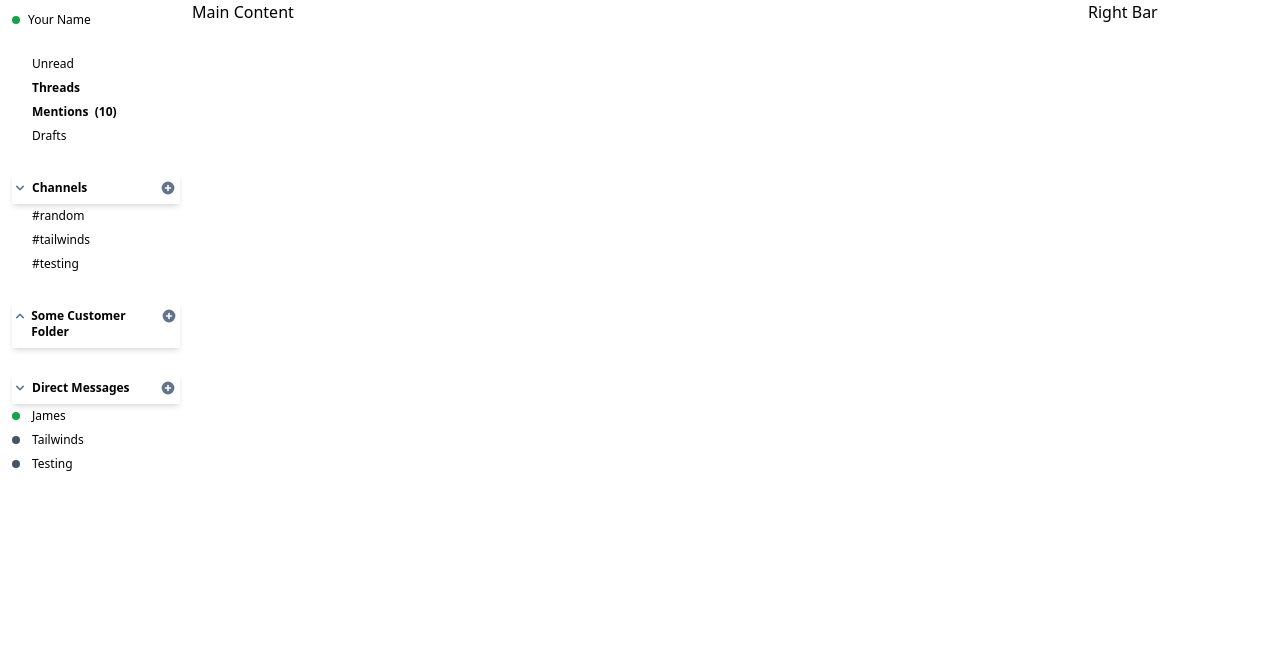
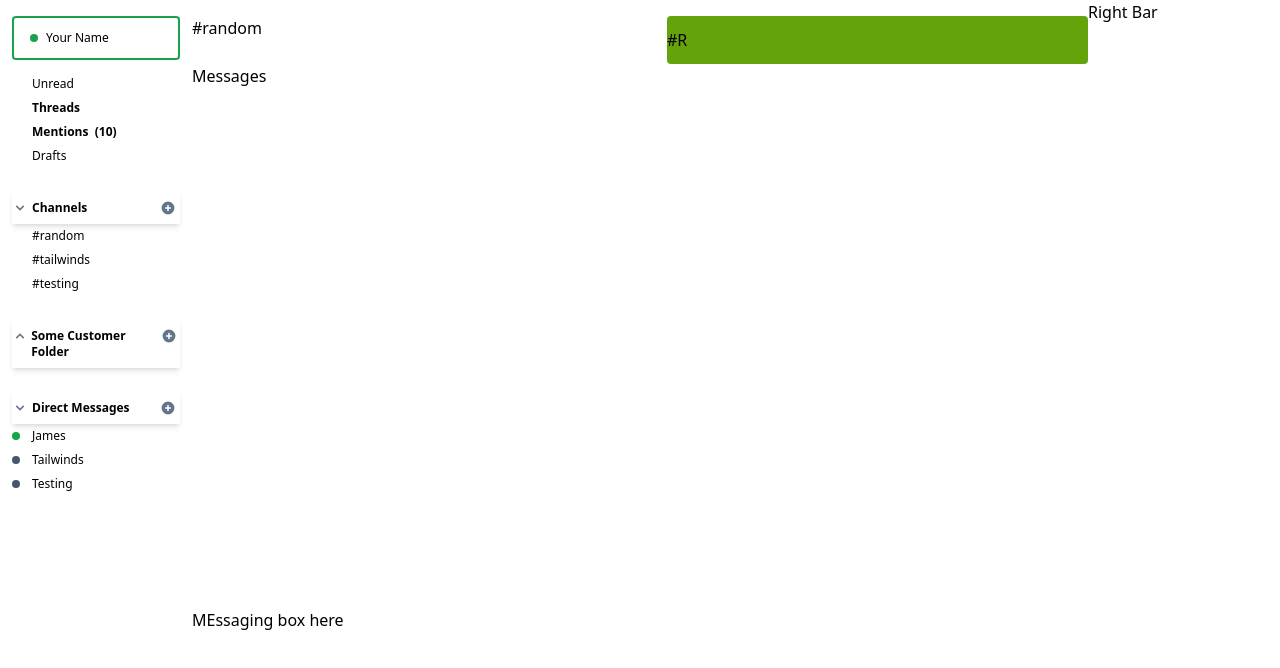
Before and after one commit to jamesclancy/chat-clone, a Next.js app: page / in a window 1280 px wide. Shown: the top 668 px of the page. Built offline with nearby package versions, Linux system fonts and the light colour scheme.

Commit message:
started on main content

```diff
--- /dev/null
+++ b/components/left-navigation/index.tsx
@@ -0,0 +1,53 @@
+import LeftMenuSection from "./left-menu-section";
+import LeftNavigationUserPanel from "./left-navigation-user-panel";
+import { ILeftMenuSectionProps } from "./models";
+
+const LeftNavigation = () => {
+  const panels: ILeftMenuSectionProps[] = [
+    {
+      items: [
+        { name: "Unread", active: false },
+        { name: "Threads", active: true },
+        { name: "Mentions", active: true, items: 10 },
+        { name: "Drafts", active: false },
+      ],
+      name: "",
+      expanded: true,
+    },
+    {
+      items: [
+        { name: "#random", active: false },
+        { name: "#tailwinds", active: false },
+        { name: "#testing", active: false },
+      ],
+      name: "Channels",
+      expanded: true,
+    },
+    {
+      items: [{ name: "#my-channel", active: false }],
+      name: "Some Customer Folder",
+      expanded: false,
+    },
+    {
+      items: [
+        { name: "James", active: false, icon: "GreenCircle" },
+        { name: "Tailwinds", active: false, icon: "GrayCircle" },
+        { name: "Testing", active: false, icon: "GrayCircle" },
+      ],
+      name: "Direct Messages",
+      expanded: true,
+    },
+  ];
+  return (
+    <div className="lg:w-48 flex">
+      <div className="lg:text-xs px-3 flex-grow">
+        <LeftNavigationUserPanel userName="James" status="Online" />
+        {panels.map((panel) => (
+          <LeftMenuSection {...panel} />
+        ))}
+      </div>
+    </div>
+  );
+};
+
+export default LeftNavigation;
--- /dev/null
+++ b/components/left-navigation/left-menu-item.tsx
@@ -0,0 +1,37 @@
+import { ILeftMenuLinkItemProps } from "./models";
+
+const LeftMenuItem = (props: ILeftMenuLinkItemProps) => {
+  const MenuItemIcon = () => {
+    switch (props.icon) {
+      case "GreenCircle":
+        return (
+          <span className="inline-block w-2 h-2 mr-2 bg-green-600 rounded-full"></span>
+        );
+      case "GrayCircle":
+        return (
+          <span className="inline-block w-2 h-2 mr-2 bg-slate-600 rounded-full"></span>
+        );
+    }
+    return <></>;
+  };
+
+  const classes = props.active
+    ? "flex flex-row transform transition duration-400 hover:bg-emerald-200 py-1 font-bold"
+    : "flex flex-row transform transition duration-400 hover:bg-emerald-200 py-1";
+
+  return (
+    <li>
+      <div className={classes}>
+        <div className="w-5">
+          <MenuItemIcon />
+        </div>
+        <div className="flex-grow">
+          {props.name} &nbsp;
+          {props.items && <span className="">({props.items})</span>}
+        </div>
+      </div>
+    </li>
+  );
+};
+
+export default LeftMenuItem;
--- /dev/null
+++ b/components/left-navigation/left-menu-section.tsx
@@ -0,0 +1,41 @@
+import {
+  ChevronDownIcon,
+  ChevronUpIcon,
+  PlusCircleIcon,
+} from "@heroicons/react/solid";
+import LeftMenuItem from "./left-menu-item";
+import { ILeftMenuSectionProps } from "./models";
+
+const LeftMenuSection = (props: ILeftMenuSectionProps) => {
+  return (
+    <div className="py-3">
+      {props.name && (
+        <div className="flex flex-row font-sm font-bold shadow-md py-2">
+          <div className="w-5">
+            {props.expanded ? (
+              <ChevronDownIcon className="h-4 w-4 text-slate-500" />
+            ) : (
+              <ChevronUpIcon className="h-4 w-4 text-slate-500" />
+            )}
+          </div>
+          <div className="flex-grow">
+            <h2>{props.name}</h2>
+          </div>
+          <div className="w-5">
+            <PlusCircleIcon className="h-4 w-4 text-slate-500" />
+          </div>
+        </div>
+      )}
+      <ul>
+        {props.expanded &&
+          props.items.map((item) => (
+            <div>
+              <LeftMenuItem {...item} />
+            </div>
+          ))}
+      </ul>
+    </div>
+  );
+};
+
+export default LeftMenuSection;
--- /dev/null
+++ b/components/left-navigation/left-navigation-user-panel.tsx
@@ -0,0 +1,22 @@
+import { ILeftNavigationUserPanelProps } from "./models";
+
+const LeftNavigationUserPanel = (props: ILeftNavigationUserPanelProps) => {
+  switch (props.status) {
+    case "Away":
+      return (
+        <div className="py-3 border-solid rounded border-slate-600 border-2 px-4 mt-4">
+          <span className="inline-block w-2 h-2 mr-2 bg-slate-600 rounded-full"></span>
+          Your Name
+        </div>
+      );
+    case "Online":
+      return (
+        <div className="py-3 border-solid rounded border-green-600 border-2 px-4 mt-4">
+          <span className="inline-block w-2 h-2 mr-2 bg-green-600 rounded-full"></span>
+          Your Name
+        </div>
+      );
+  }
+};
+
+export default LeftNavigationUserPanel;
--- /dev/null
+++ b/components/left-navigation/models.ts
@@ -0,0 +1,19 @@
+export interface ILeftMenuLinkItemProps {
+  clickAction?: () => void;
+  name: string;
+  active: boolean;
+  keyPrefix?: string;
+  items?: number;
+  icon?: "GreenCircle" | "GrayCircle";
+}
+
+export interface ILeftMenuSectionProps {
+  items: ILeftMenuLinkItemProps[];
+  name: string;
+  expanded: boolean;
+}
+
+export interface ILeftNavigationUserPanelProps {
+  userName: string;
+  status: "Away" | "Online";
+}
--- /dev/null
+++ b/components/main-content/index.tsx
@@ -0,0 +1,20 @@
+const MainContent = () => {
+  return (
+    <div className="flex flex-grow">
+      <div className="flex flex-col flex-grow  min-h-screen">
+        <div className="h-16 pt-4 flex flex-row">
+          <div className="flex-grow">
+            <h4>#random</h4>
+          </div>
+          <div className="w-4 bg-lime-600 rounded align-middle content-center flex-grow">
+            #R
+          </div>
+        </div>
+        <div className="flex-grow flex flex-col">Messages</div>
+        <div className="lg:h-48">MEssaging box here</div>
+      </div>
+    </div>
+  );
+};
+
+export default MainContent;
--- a/pages/index.tsx
+++ b/pages/index.tsx
@@ -1,157 +1,13 @@
 import type { NextPage } from "next";
-import Head from "next/head";
-import Image from "next/image";
-import styles from "../styles/Home.module.css";
-import {
-  PlusCircleIcon,
-  ChevronDownIcon,
-  ChevronUpIcon,
-} from "@heroicons/react/solid";
-
-interface ILeftMenuLinkItemProps {
-  clickAction?: () => void;
-  name: string;
-  active: boolean;
-  keyPrefix?: string;
-  items?: number;
-  icon?: "GreenCircle" | "GrayCircle";
-}
-
-interface ILeftMenuSectionProps {
-  items: ILeftMenuLinkItemProps[];
-  name: string;
-  expanded: boolean;
-}
-
-const LeftMenuItem = (props: ILeftMenuLinkItemProps) => {
-  const MenuItemIcon = () => {
-    switch (props.icon) {
-      case "GreenCircle":
-        return (
-          <span className="inline-block w-2 h-2 mr-2 bg-green-600 rounded-full"></span>
-        );
-      case "GrayCircle":
-        return (
-          <span className="inline-block w-2 h-2 mr-2 bg-slate-600 rounded-full"></span>
-        );
-    }
-    return <></>;
-  };
-
-  const classes = props.active
-    ? "flex flex-row transform transition duration-400 hover:bg-emerald-200 py-1 font-bold"
-    : "flex flex-row transform transition duration-400 hover:bg-emerald-200 py-1";
-
-  return (
-    <li>
-      <div className={classes}>
-        <div className="w-5">
-          <MenuItemIcon />
-        </div>
-        <div className="flex-grow">
-          {props.name} &nbsp;
-          {props.items && <span className="">({props.items})</span>}
-        </div>
-      </div>
-    </li>
-  );
-};
-
-const LeftMenuSection = (props: ILeftMenuSectionProps) => {
-  return (
-    <div className="py-3">
-      {props.name && (
-        <div className="flex flex-row font-sm font-bold shadow-md py-2">
-          <div className="w-5">
-            {props.expanded ? (
-              <ChevronDownIcon className="h-4 w-4 text-slate-500" />
-            ) : (
-              <ChevronUpIcon className="h-4 w-4 text-slate-500" />
-            )}
-          </div>
-          <div className="flex-grow">
-            <h2>{props.name}</h2>
-          </div>
-          <div className="w-5">
-            <PlusCircleIcon className="h-4 w-4 text-slate-500" />
-          </div>
-        </div>
-      )}
-      <ul>
-        {props.expanded &&
-          props.items.map((item) => (
-            <div>
-              <LeftMenuItem {...item} />
-            </div>
-          ))}
-      </ul>
-    </div>
-  );
-};
+import LeftNavigation from "../components/left-navigation";
+import MainContent from "../components/main-content";
 
 const Home: NextPage = () => {
-  const panels: ILeftMenuSectionProps[] = [
-    {
-      items: [
-        { name: "Unread", active: false },
-        { name: "Threads", active: true },
-        { name: "Mentions", active: true, items: 10 },
-        { name: "Drafts", active: false },
-      ],
-      name: "",
-      expanded: true,
-    },
-    {
-      items: [
-        { name: "#random", active: false },
-        { name: "#tailwinds", active: false },
-        { name: "#testing", active: false },
-      ],
-      name: "Channels",
-      expanded: true,
-    },
-    {
-      items: [{ name: "#my-channel", active: false }],
-      name: "Some Customer Folder",
-      expanded: false,
-    },
-    {
-      items: [
-        { name: "James", active: false, icon: "GreenCircle" },
-        { name: "Tailwinds", active: false, icon: "GrayCircle" },
-        { name: "Testing", active: false, icon: "GrayCircle" },
-      ],
-      name: "Direct Messages",
-      expanded: true,
-    },
-  ];
-
-  interface ILeftNavigationUserPanelProps {
-    userName: string;
-    status: "Away" | "Online";
-  }
-
-  const LeftNavigationUserPanel = (props: ILeftNavigationUserPanelProps) => {
-    return (
-      <div className="py-3">
-        <span className="inline-block w-2 h-2 mr-2 bg-green-600 rounded-full"></span>
-        Your Name
-      </div>
-    );
-  };
-
   return (
     <>
-      <div className="lg:flex xl:flex-row">
-        <div className="lg:w-48 flex">
-          <div className="lg:text-xs px-3 flex-grow">
-            <LeftNavigationUserPanel userName="James" status="Online" />
-            {panels.map((panel) => (
-              <LeftMenuSection {...panel} />
-            ))}
-          </div>
-        </div>
-        <div className="flex flex-grow">Main Content</div>
+      <div className="lg:flex xl:flex-row flex-grow  min-h-screen">
+        <LeftNavigation />
+        <MainContent />
         <div className="lg:w-48 ">Right Bar</div>
       </div>
     </>
```
